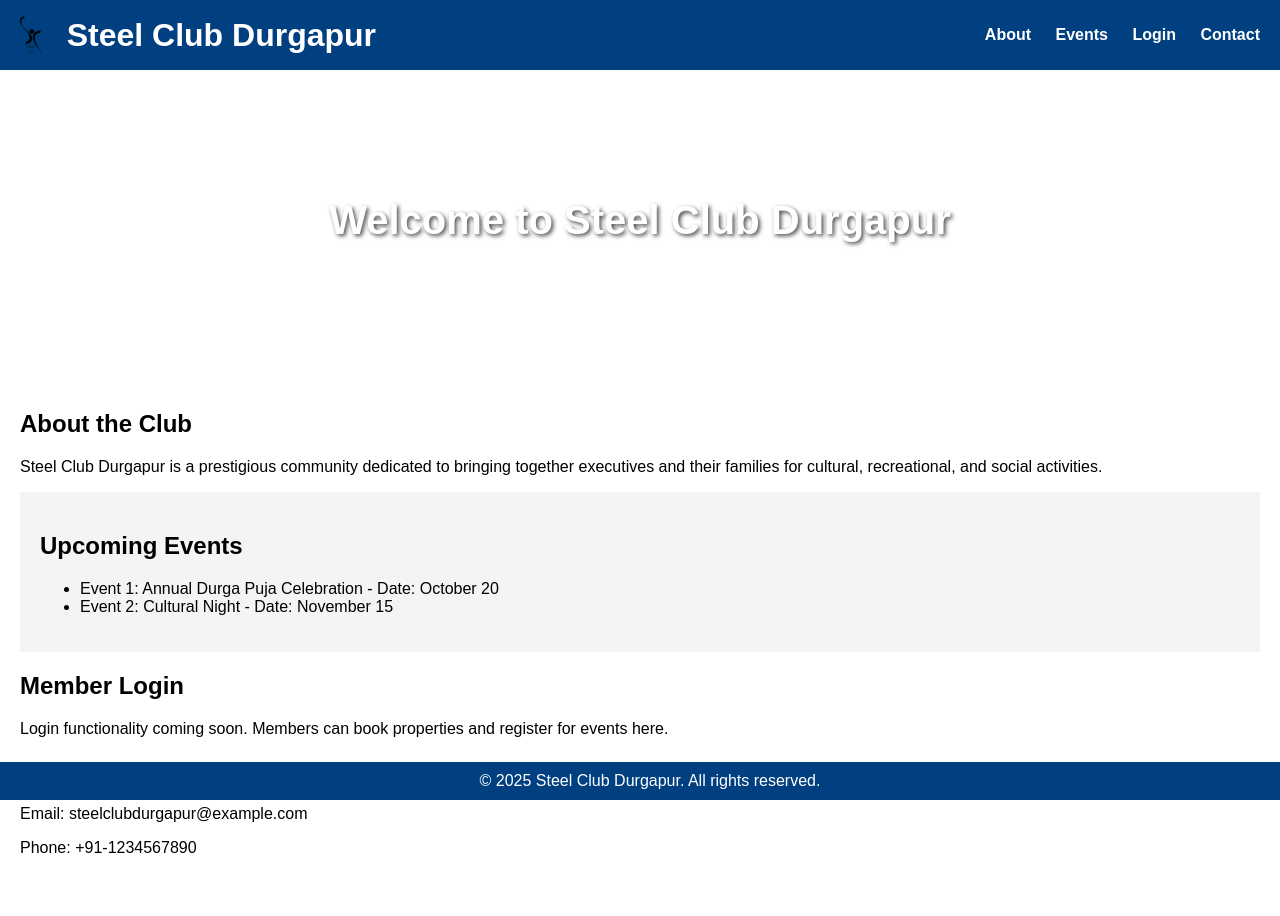
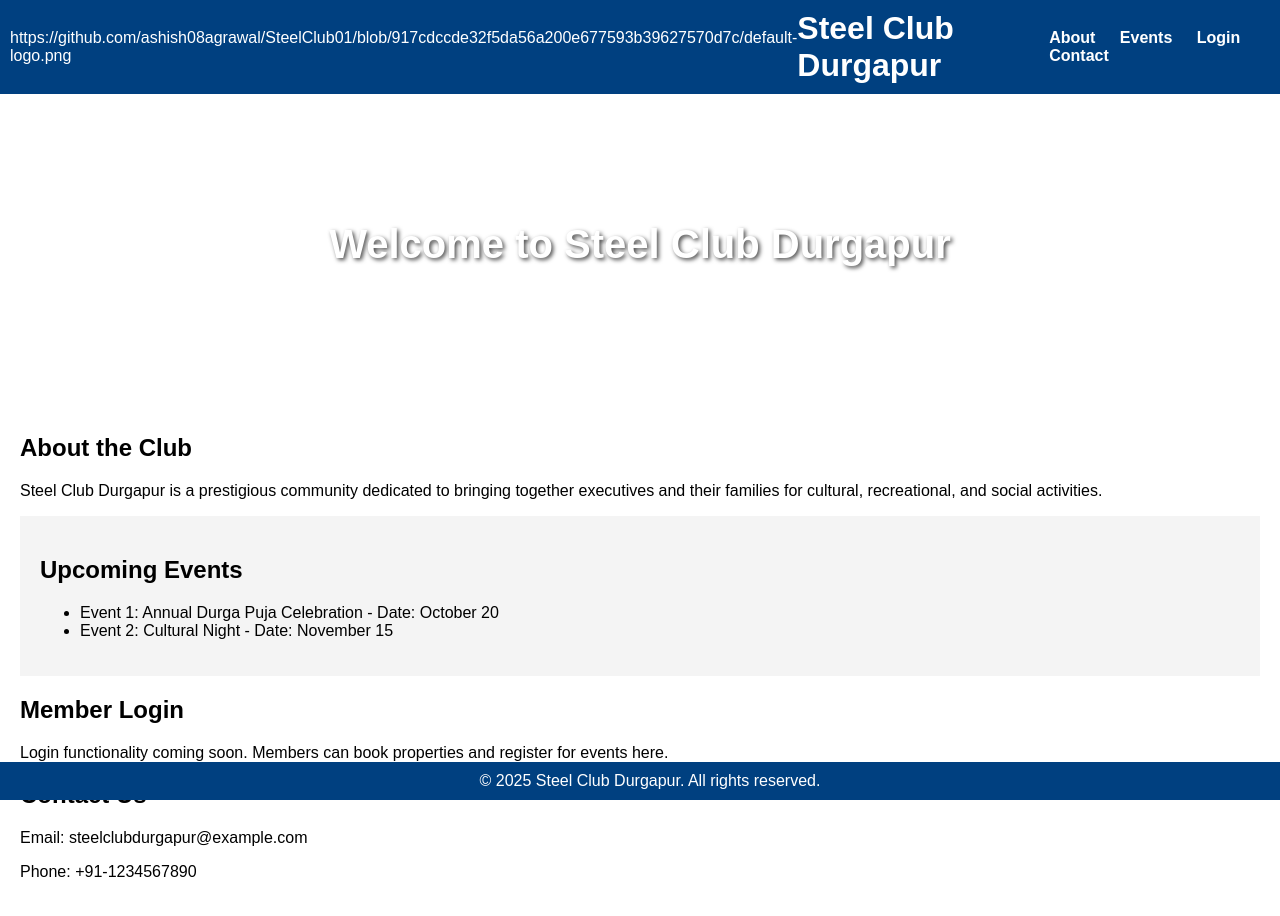
Before and after one commit to ashish08agrawal/SteelClub01, a plain HTML site: page index.html in a window 1280 px wide. Before the commit the page ends 893 px from the top, so only its background shows below. Drawn offline with Linux system fonts and the light colour scheme.

Commit message:
Update index.html

```diff
--- a/index.html
+++ b/index.html
@@ -73,7 +73,7 @@
 </head>
 <body>
     <header>
-        <img src="default-logo.png" alt="Steel Club Logo"> <!-- Replace with your logo -->
+        https://github.com/ashish08agrawal/SteelClub01/blob/917cdccde32f5da56a200e677593b39627570d7c/default-logo.png <!-- Replace with your logo -->
         <h1>Steel Club Durgapur</h1>
         <nav>
             <a href="#about">About</a>
```
